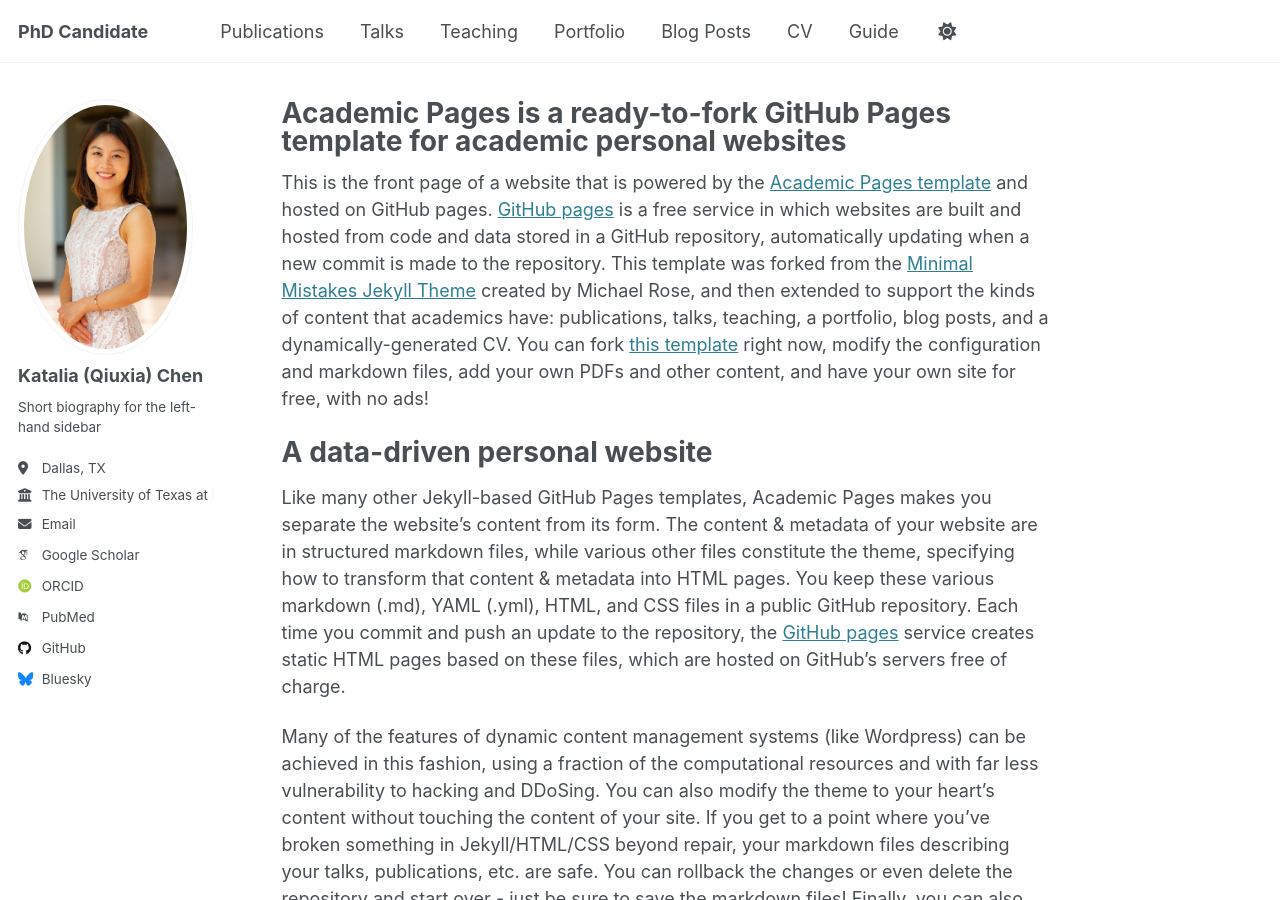
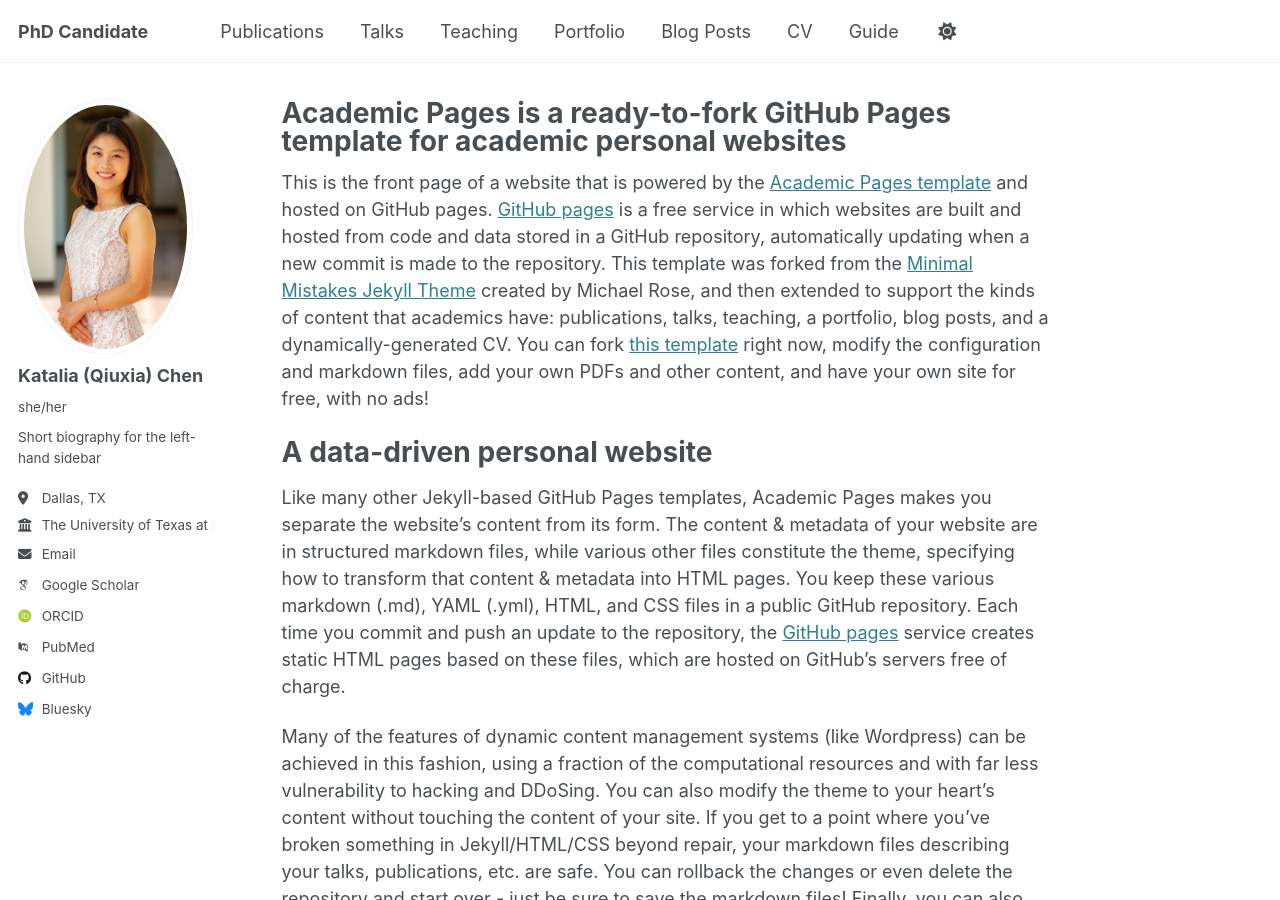
Before and after one commit to qxc2/Katalia_Qiuxia_Chen_v1, a Jekyll site: the page built from _pages/about.md, in a window 1280 px wide and 900 px high. Built offline with Jekyll 4.4.1, drawn with Linux system fonts in a browser that asks for light colours; some web fonts are replaced.

Commit message:
Update _config.yml

```diff
--- a/_config.yml
+++ b/_config.yml
@@ -24,7 +24,7 @@
   # Biographic information
   avatar           : "profile.JPG"
   name             : "Katalia (Qiuxia) Chen"
-  pronouns         : # example: "she/her"
+  pronouns         : "she/her" # example: "she/her"
   bio              : "Short biography for the left-hand sidebar"
   location         : "Dallas, TX"
   employer         : "The University of Texas at Dallas"
```
